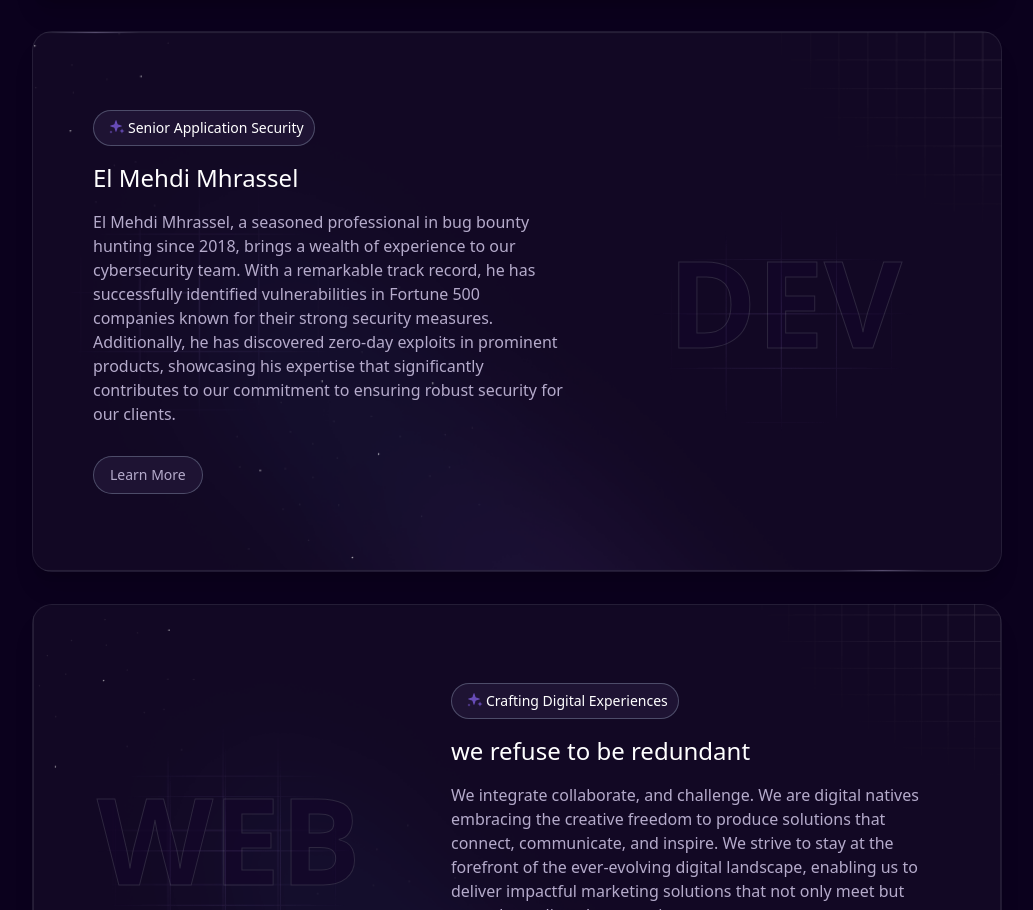
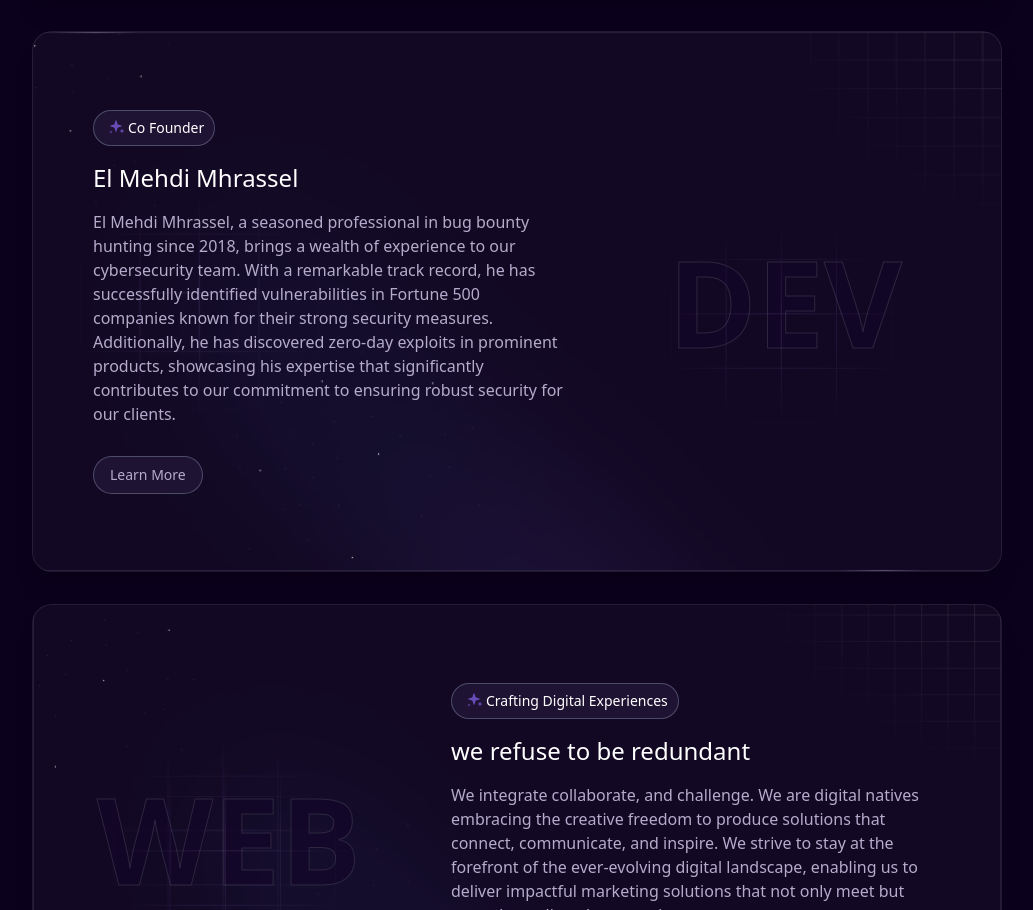
Before and after one commit to tarunkumar2112/staging, a React (Create React App) app: page / in a window 1280 px wide. Shown: the part 3821-4731 px from the top of the page, without its empty margins (123-1156 px from the left). Built offline with nearby package versions, Linux system fonts and the light colour scheme.

Commit message:
Update Home.js

```diff
--- a/src/pages/Home.js
+++ b/src/pages/Home.js
@@ -164,7 +164,7 @@ const Home = () => {
 
         <div className="md:flex md:flex-row justify-between flex-column items-center gap-8">
           <div className="content max-w-[470px] w-full">
-          <h5 className="text-[14px] flex items-center bg-[#1E1333] text-white py-[5px] px-[10px] rounded-[40px] border border-solid border-slate-400/40 mb-4"><img src={stars} alt="Image 5" className="  " />Senior Application Security</h5>
+          <h5 className="text-[14px] flex items-center bg-[#1E1333] text-white py-[5px] px-[10px] rounded-[40px] border border-solid border-slate-400/40 mb-4"><img src={stars} alt="Image 5" className="  " />Co Founder</h5>
             <h2 className="text-2xl mb-4 text-white font-medium ">El Mehdi Mhrassel </h2>
             <p className="text-base text-Paragraph">El Mehdi Mhrassel, a seasoned professional in bug bounty hunting since 2018, brings a wealth of experience to our cybersecurity team. With a remarkable track record, he has successfully identified vulnerabilities in Fortune 500 companies known for their strong security measures. Additionally, he has discovered zero-day exploits in prominent products, showcasing his expertise that significantly contributes to our commitment to ensuring robust security for our clients.</p>
             <button className="bg-[#1E1333] text-sm transition-all hover:bg-[#DBD9DE] text-[rgba(124, 124, 124, 1)] hover:text-[#2E1C63] font-medium py-2 px-4 rounded-[40px] border border-solid border-slate-400/40 hover:border-white mt-[30px]">Learn More</button>
```
